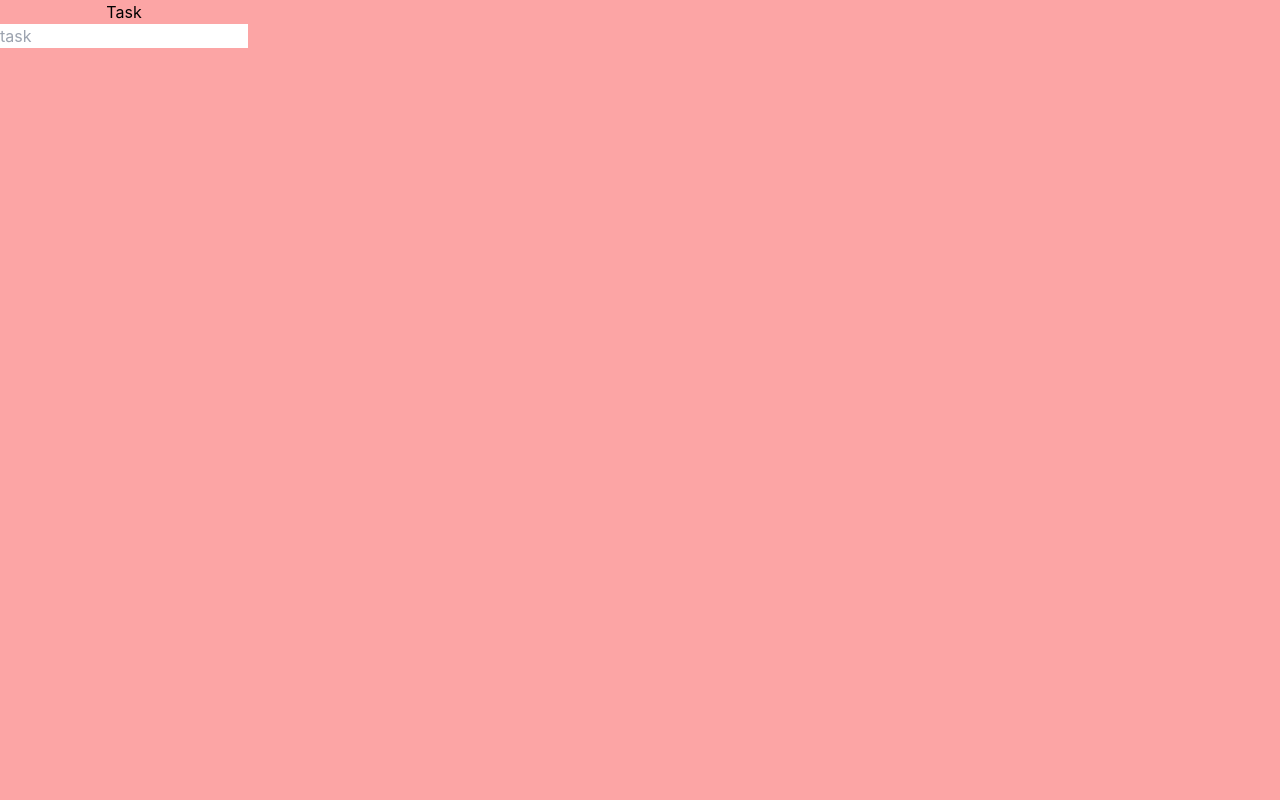
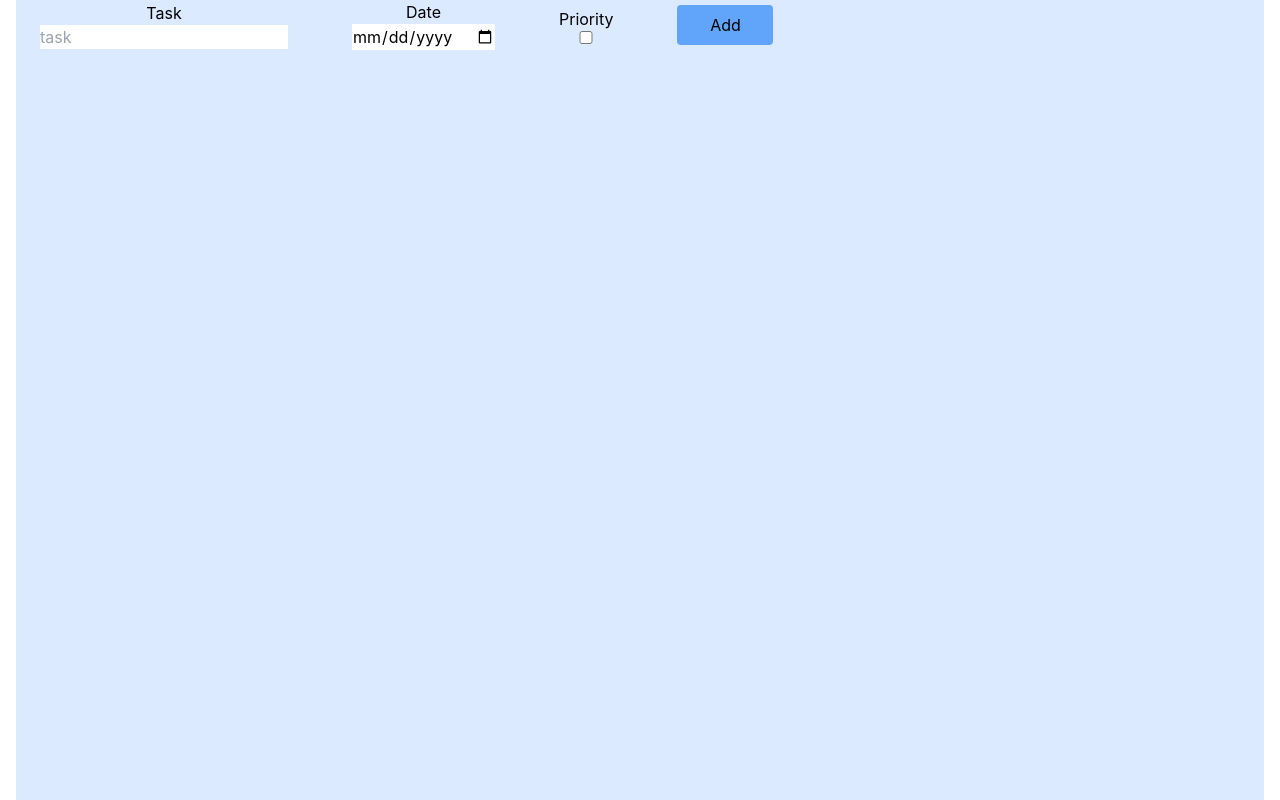
Before and after one commit to IsharaDayasena/task_management, a React (Create React App) app: page / in a window 1280 px wide. Built offline with nearby package versions, Linux system fonts and the light colour scheme.

Commit message:
add,delete,edit

```diff
--- a/src/App.js
+++ b/src/App.js
@@ -7,29 +7,119 @@ function App() {
     title: "",
     date: "",
     status: "",
-    priority: "",
+    priority: false,
   });
 
-  console.log(tasks);
-  const handleOnChange = (e) =>{
-    setTasks({...tasks, [e.trget.name]: e.target.value});
+  const[taskList,setTasklist] = useState([])
 
+  // console.log(tasks);
+  // const handleOnChange = (e) =>{
+  //   if(e.target.name === "priority")
+  //   {setTasks({tasks, [e.target.name]: e.target.checked});}
+  //   else{
+  //     setTasks({tasks, [e.target.name]: e.target.value});
+  //   }
+  // };
+
+  const handleOnChange = (e) => {
+    if (e.target.name === "priority") {
+      setTasks((prevTasks) => ({
+        ...prevTasks,
+        [e.target.name]: e.target.checked,
+      }));
+    } else {
+      setTasks((prevTasks) => ({
+        ...prevTasks,
+        [e.target.name]: e.target.value,
+      }));
+    }
   };
 
+
+  // const handleAdd = () =>{
+  //   // const sampleList = [...taskList];
+  //   // sampleList.push(tasks);
+  //   // setTasklist(sampleList);
+  //   setTasklist([taskList,tasks]);
+
+  // }
+  const handleAdd = () => {
+    setTasklist([...taskList, tasks]);
+    setTasks({
+      title: "",
+      date: "",
+      status: "",
+      priority: false,
+    });
+  };
+
+  const handleDelete = (id) => {
+    const newList = taskList.filter((task,idx) => idx !== id);
+    setTasklist(newList);
+  }
+
+//   const handleEdit = (task,id) => {
+//     const newTask = taskList.filter((task,idx) => idx !== id)
+//     setTasks(newTask[0]);
+// }
+const handleEdit = (task, id) => {
+  const updatedList = taskList.map((t, idx) => (idx === id ? task : t));
+  setTasklist(updatedList);
+  setTasks(task); // Set the current task for editing
+  handleDelete(id);
+};
+
+
+
+
   return (
-    <div className="App">
-      <div className='h-screen w-auto bg-red-300'>
-        <div className='flex items-center justify-between'>
+    <div className="App px-4">
+      <div className='h-screen w-auto bg-blue-100 px-6'>
+        <div className='flex items-center gap-16'>
             <div className='flex flex-col'>
               <label>Task</label>
-          <input name="title"
+                <input
+                  name="title"
+                  type='text'
                   onChange={(e)=> handleOnChange(e)} //onBlur use klama type krna eka console eke ewelem wdinne na eken ayn unama wdinw
                   value={tasks.title}
                   placeholder='task'/>
+              </div>
+              <div className='flex flex-col'>
+              <label>Date</label>
+                <input
+                  name="date"
+                  type='date'
+                  onChange={(e)=> handleOnChange(e)} //onBlur use klama type krna eka console eke ewelem wdinne na eken ayn unama wdinw
+                  value={tasks.date}
+                  placeholder='12/12/2024'/>
+              </div>
+              <div className='flex flex-col'>
+              <label>Priority</label>
+                <input
+                  name="priority"
+                  type='checkbox'
+                  onChange={(e)=> handleOnChange(e)} //onBlur use klama type krna eka console eke ewelem wdinne na eken ayn unama wdinw
+                  checked={tasks.priority}
+                  />
+              </div>
+
+              <button className='bg-blue-400 px-4 py-2 min-w-[6rem] rounded'
+                onClick={()=> handleAdd()}
+              >Add</button>
 
         </div>
+        <div className="mt-4">
+          {taskList.map((task, idx) => (
+            <div key={idx} className='w-full flex items-center gap-2  py-4 px-3 bg-sky-300 rounded'>
+              <div className='text-xl w-[300px]'>{task.title}</div>
+              <div className='text-base w-[150px]'>{task.date}</div>
+              <div className='text-base w-[60px]'>{task.priority ? "P":"N"}</div>
+              <button className='text-blue-600 font-bold'onClick={() => handleEdit(task,idx)}>Edit</button>
+              <button className='text-red-600 font-bold' onClick={() => handleDelete(idx)}>Delete</button>
+            </div>
 
-
+          ))}
         </div>
 
       </div>
```
Lines whose indentation alone changed are shown as unchanged.
